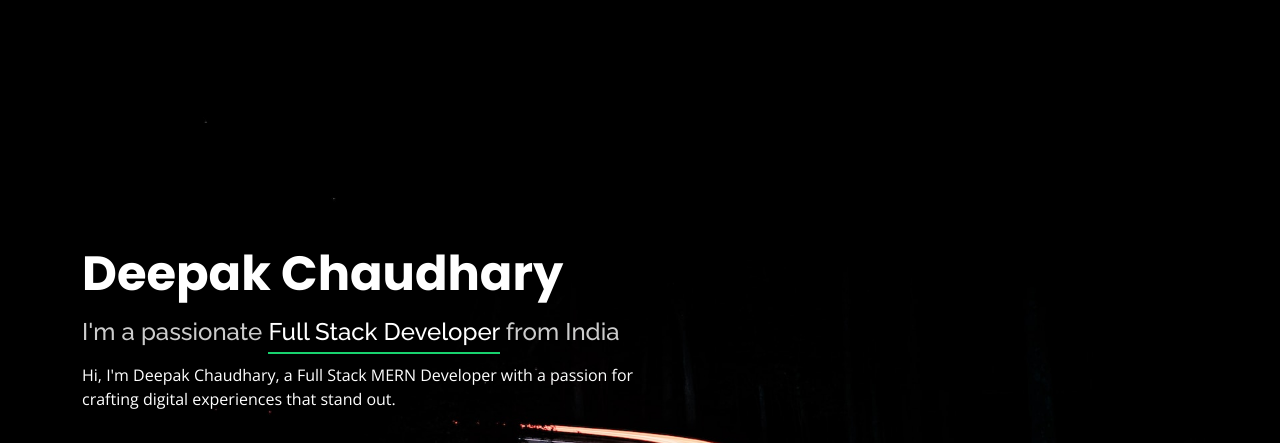
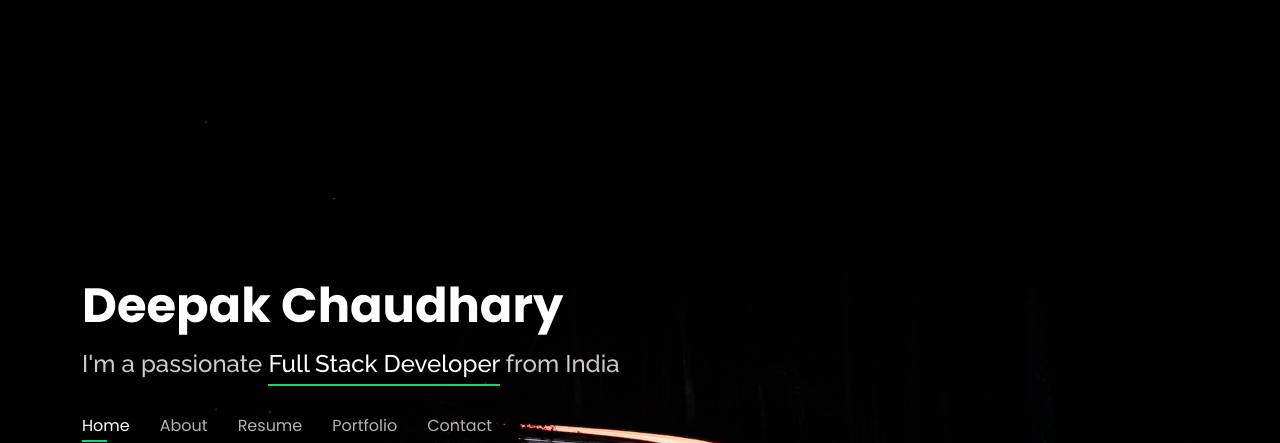
Before and after one commit to codewithdeepak-in/Node, a website: page public/index.html in a window 1280 px wide. Shown: the top 443 px of the page. Drawn offline with nearby package versions, Linux system fonts and the light colour scheme.

Commit message:
version - 0.7

```diff
--- a/public/index.html
+++ b/public/index.html
@@ -41,10 +41,10 @@
       <!-- Uncomment below if you prefer to use an image logo -->
       <!-- <a href="index.html" class="mr-auto"><img src="assets/img/me.jpg" alt="" class="img-fluid"></a> -->
       <h2 class="mb-3">I'm a passionate <span>Full Stack Developer</span> from India </h2>
-      <div class="col-lg-6 mt-2 mb-3">
+      <!-- <div class="col-lg-6 mt-2 mb-3">
           Hi, I'm Deepak Chaudhary, a Full Stack MERN Developer with a passion for crafting digital experiences
             that stand out.
-      </div>
+      </div> -->
       <nav id="navbar" class="navbar">
         <ul>
           <li><a class="nav-link active" href="#header">Home</a></li>
```
